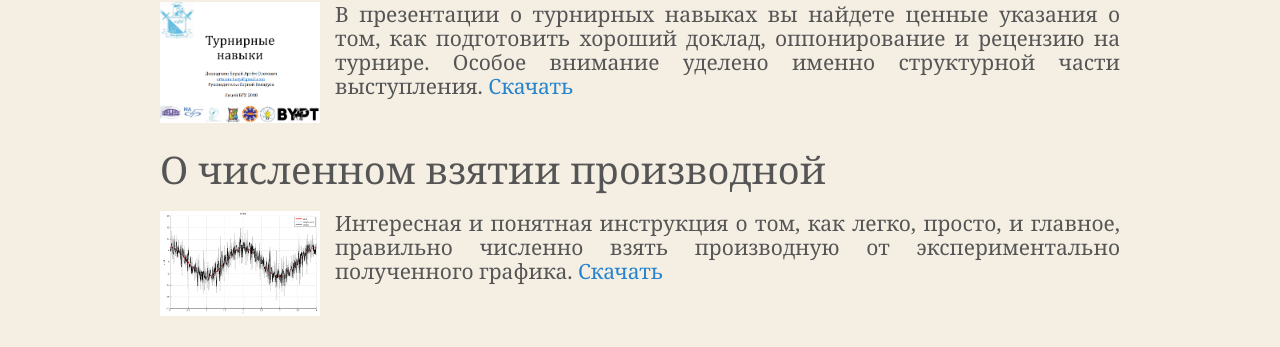
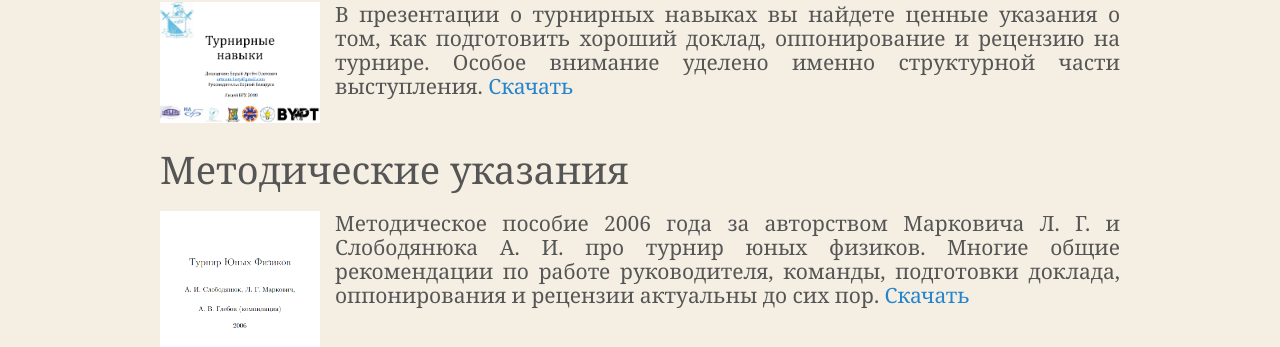
Before and after one commit to artsiom-bury/bypt-site, a plain HTML site: page fizb.html in a window 1280 px wide. Shown: the part 566-913 px from the top of the page. Drawn offline with Linux system fonts and the light colour scheme.

Commit message:
add TYF_Metodichka_2006 to fizb page and files

```diff
--- a/fizb.html
+++ b/fizb.html
@@ -64,6 +64,18 @@
 		</div>
 		<div style="clear:left"></div>
 
+		<h2>Методические указания</h2>
+		<div id="pic">
+			<a target="_blank" href="files/TYF_Metodichka_2006.pdf"><img src="images/TYF_metodichka.png" width="160"></a>
+		</div>
+		<div id="text">
+		Методическое пособие 2006 года за авторством Марковича Л. Г. и Слободянюка А. И. про турнир юных физиков. Многие общие рекомендации
+		по работе руководителя, команды, подготовки доклада, оппонирования и рецензии актуальны до сих пор.
+		<a target="_blank" href="files/TYF_Metodichka_2006.pdf">Скачать</a>
+		</div>
+		<div style="clear:left"></div>
+
+
 		<h2>О численном взятии производной</h2>
 		<div id="pic">
 			<a target="_blank" href="http://lesnevsky.ilyam.org/etc2/numericDerivative.pdf"><img src="images/chisl_proizv.png" width="160"></a>
```
Also changed, not shown: images/TYF_metodichka.png (added), 1 other file.
